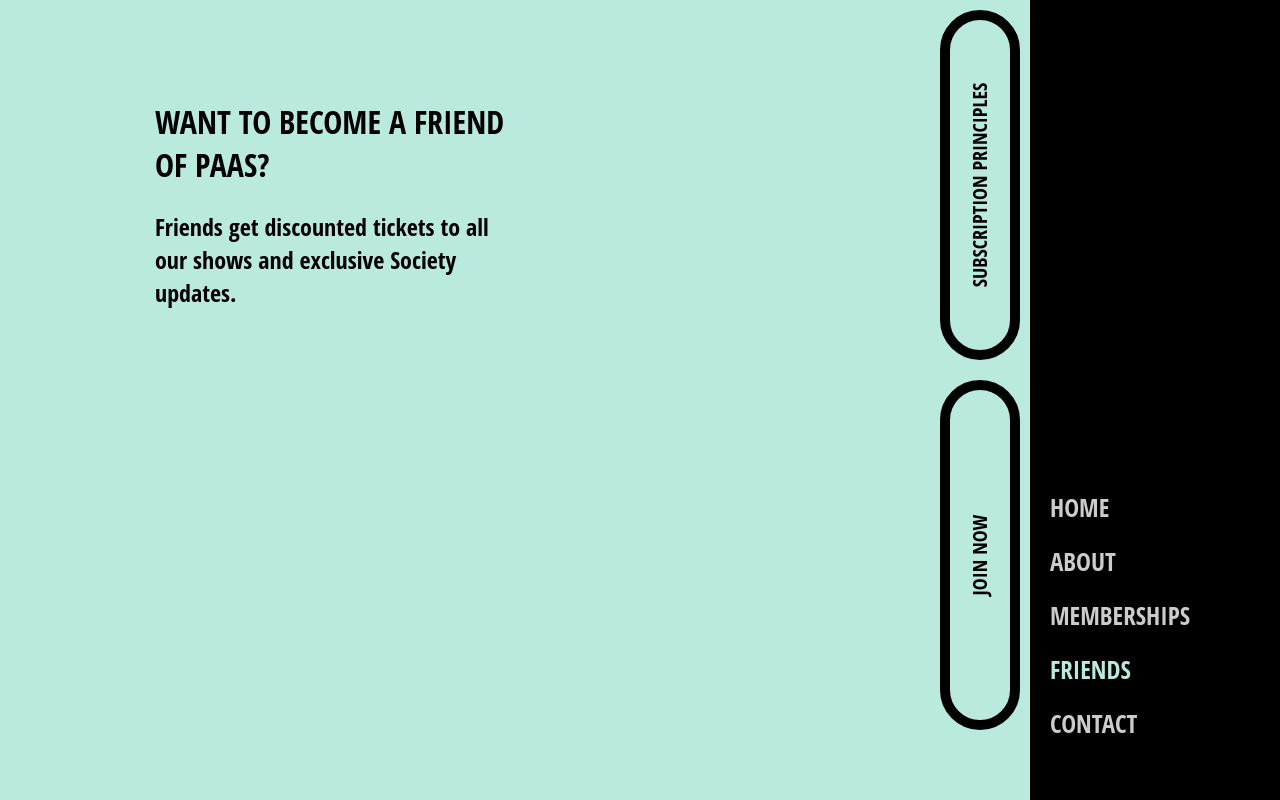
After one commit to jaketreacher/paas_website, a Django app: page /friends in a window 1280 px wide. The commit adds this page. Run offline with Django 3.2, Linux system fonts and the light colour scheme; style sheets or scripts are compiled from the project's sources; some libraries are stand-ins or nearby versions.

Commit message:
Remove balltampering and add friends page

```diff
--- a/web/templates/web/components/navbar.html
+++ b/web/templates/web/components/navbar.html
@@ -4,7 +4,7 @@
         <li class="{% selected 'home' %}"><a href="{% url 'home' %}">Home</a></li>
         <li class="{% selected 'about' %}"><a href="{% url 'about' %}">About</a></li>
         <li class="{% selected 'memberships' %}"><a href="{% url 'memberships' %}">Memberships</a></li>
-        <li class="{% selected 'balltampering' %}"><a href="{% url 'balltampering' %}">Events</a></li>
+        <li class="{% selected 'friends' %}"><a href="{% url 'friends' %}">Friends</a></li>
         <li class="{% selected 'contact' %}"><a href="{% url 'contact' %}">Contact</a></li>
     </ul>
     <button class="close"
--- /dev/null
+++ b/web/templates/web/pages/friends.html
@@ -0,0 +1,21 @@
+{% extends "web/base.html" %}
+{% load static %}
+
+{% block title %}
+    {{ block.super }} - Memberships
+{% endblock title %}
+
+{% block content %}
+    <div class="text">
+        <h1>Want to become a friend of PAAS?</h1>
+        <p>
+            Friends get discounted tickets to all
+            our shows and exclusive Society
+            updates.
+        </p>
+    </div>
+    <div class="hang-group">
+        <a class="btn btn-hang" href="{% static 'web/files/Friends-of-PAAS-Principles.pdf' %}" target="_blank">Subscription Principles</a>
+        <a class="btn btn-hang" href="{{ form_link }}" target="_blank">Join Now</a>
+    </div>
+{% endblock content %}
--- a/web/urls.py
+++ b/web/urls.py
@@ -8,8 +8,8 @@ urlpatterns = [
     path("", views.home, name="home"),
     path("about", views.about, name="about"),
     path("memberships", views.memberships, name="memberships"),
+    path("friends", views.friends, name="friends"),
     path("contact", views.contact, name="contact"),
-    path("balltampering", views.balltampering, name="balltampering")
 ]
 
 if not settings.DEBUG:
--- a/web/views.py
+++ b/web/views.py
@@ -13,9 +13,16 @@ def about(request):
 def memberships(request):
     # Temporarily grab link from .env
     params = {
-        "form_link": settings.FORM_LINK
+        "form_link": settings.MEMBER_FORM_LINK
     }
     return render(request, "web/pages/memberships.html", params)
+
+
+def friends(request):
+    params = {
+        "form_link": settings.FRIEND_FORM_LINK
+    }
+    return render(request, "web/pages/friends.html", params)
 
 
 def contact(request):
@@ -26,7 +33,3 @@ def contact(request):
         "abn": settings.CONTACT_ABN
     }
     return render(request, "web/pages/contact.html", params)
-
-
-def balltampering(request):
-    return render(request, "web/pages/balltampering.html")
```
Also changed, not shown: paas/settings.py (+14 -10 lines), 2 other files.
